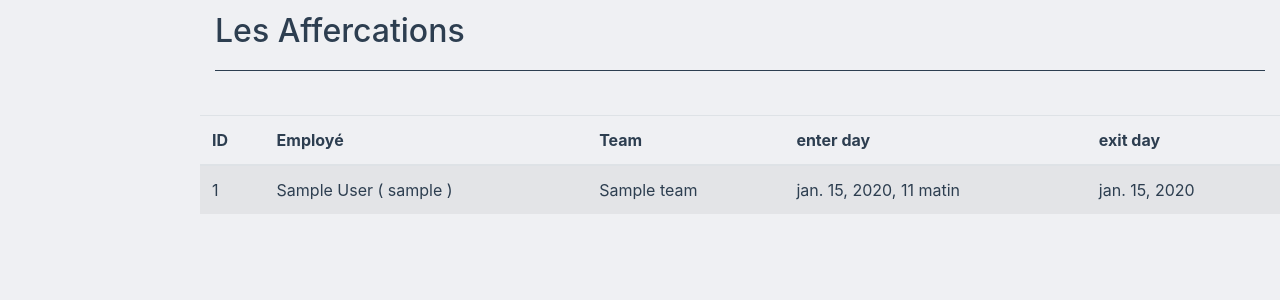
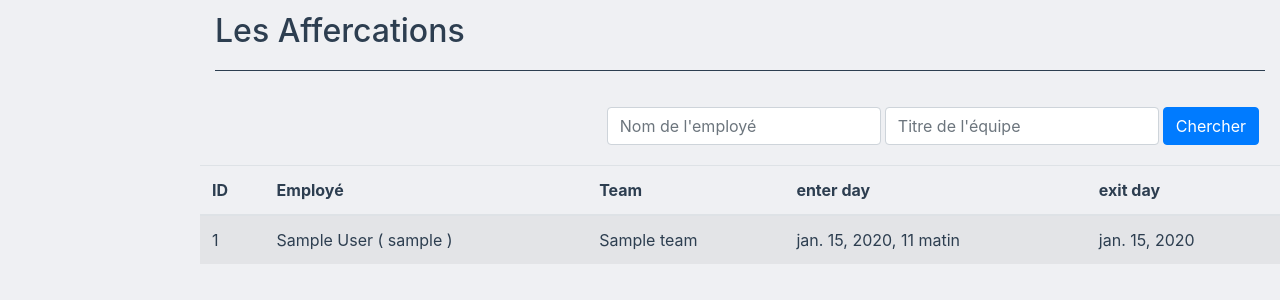
Before and after one commit to AzeddineZadir/ATime-, a Django app: page /dash/affectations_view/ in a window 1280 px wide. Shown: the part 62-362 px from the top of the page. Run offline with Django 3.2, Linux system fonts and the light colour scheme; tables that the repository leaves empty hold one stand-in row (values such as "Sample post"); some libraries are stand-ins or nearby versions.

Commit message:
add search input in affectation view

```diff
--- a/project/apps/dash/views/view_reponsable.py
+++ b/project/apps/dash/views/view_reponsable.py
@@ -478,6 +478,13 @@ def import_shift(request):
 def affectations_view(request):
 # get all the affecations
     all_affecatations=Affectation.objects.all()
+    if (request.GET):
+        nom_prenom = request.GET.get('nom_prenom')
+        team_titre = request.GET.get('team_titre')
+        if is_valid(nom_prenom)  :
+            all_affecatations = all_affecatations.filter(Q(employe__user__last_name__istartswith=nom_prenom)|Q(employe__user__first_name__istartswith=nom_prenom))
+        if is_valid(team_titre) :
+            all_affecatations = all_affecatations.filter(Q(team__titre__istartswith=team_titre)|Q(team_name__istartswith=team_titre))
 
     return render(request, 'dash/responsable/affectations.html',locals())
 
--- a/project/templates/dash/responsable/affectations.html
+++ b/project/templates/dash/responsable/affectations.html
@@ -10,7 +10,20 @@
 
             </div>
             <div class="trait"></div>
+               <div class="row form-filter justify-content-between">
+                    <div class="col-sm-12 col-lg-12 col-xl-4">
 
+                    </div>
+                    <div class="col-sm-12 col-lg-12 col-xl-8">
+                            <form class="form-inline filtre  float-right" method="GET">
+                                {% csrf_token %}
+                                <input type="text" class="form-control mr-1" id="inlineFormInputName2" name="nom_prenom" placeholder="Nom de l'employé">
+                                <input type="text" class="form-control mr-1" id="inlineFormInputName2" name="team_titre" placeholder="Titre de l'équipe">
+                                <button type="submit" class="btn btn-primary">Chercher</button>
+
+                            </form>
+                    </div>
+                 </div>
                     <div class="row">
                         <div class="table-responsive">
                             <table class="table table-striped table-my-collaborator">
@@ -44,6 +57,11 @@
                     </div>
 
 
+
+
+
+
+
     </div>
 
 
```
Lines whose indentation alone changed are shown as unchanged.
